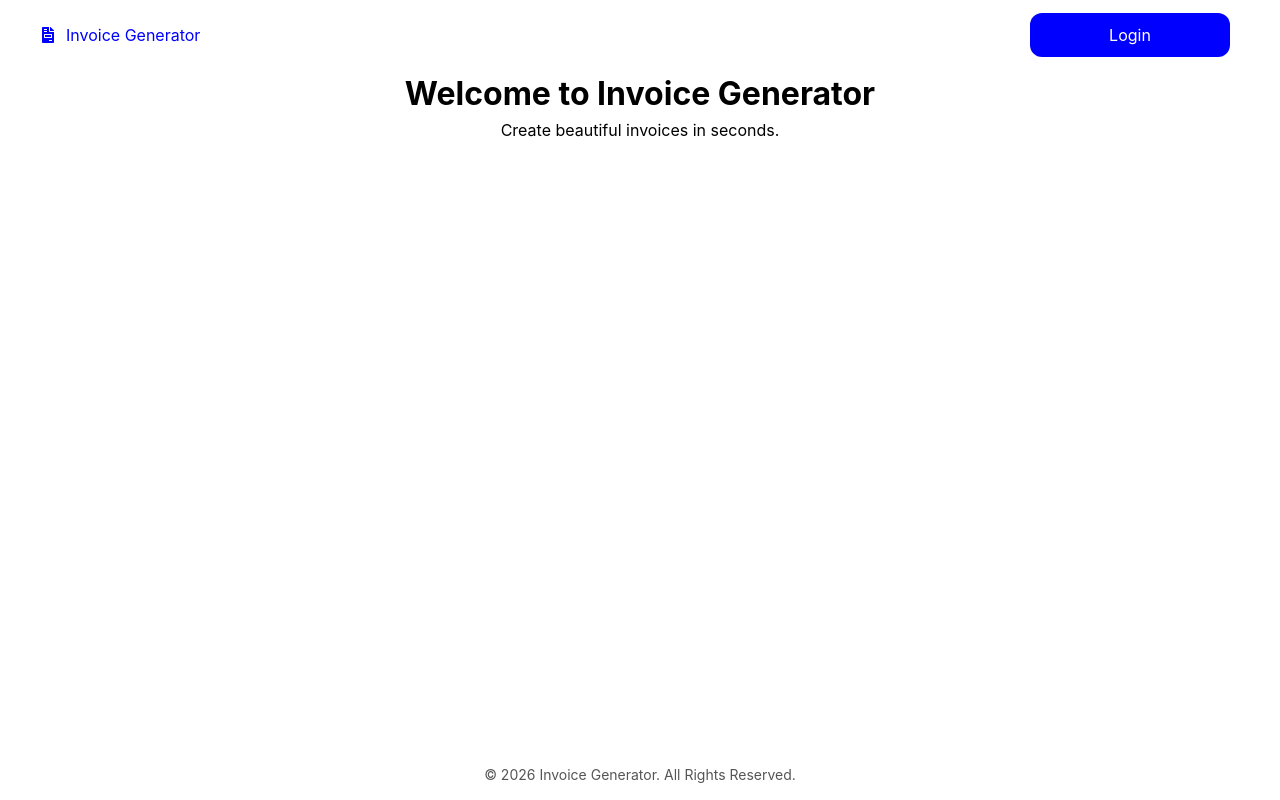
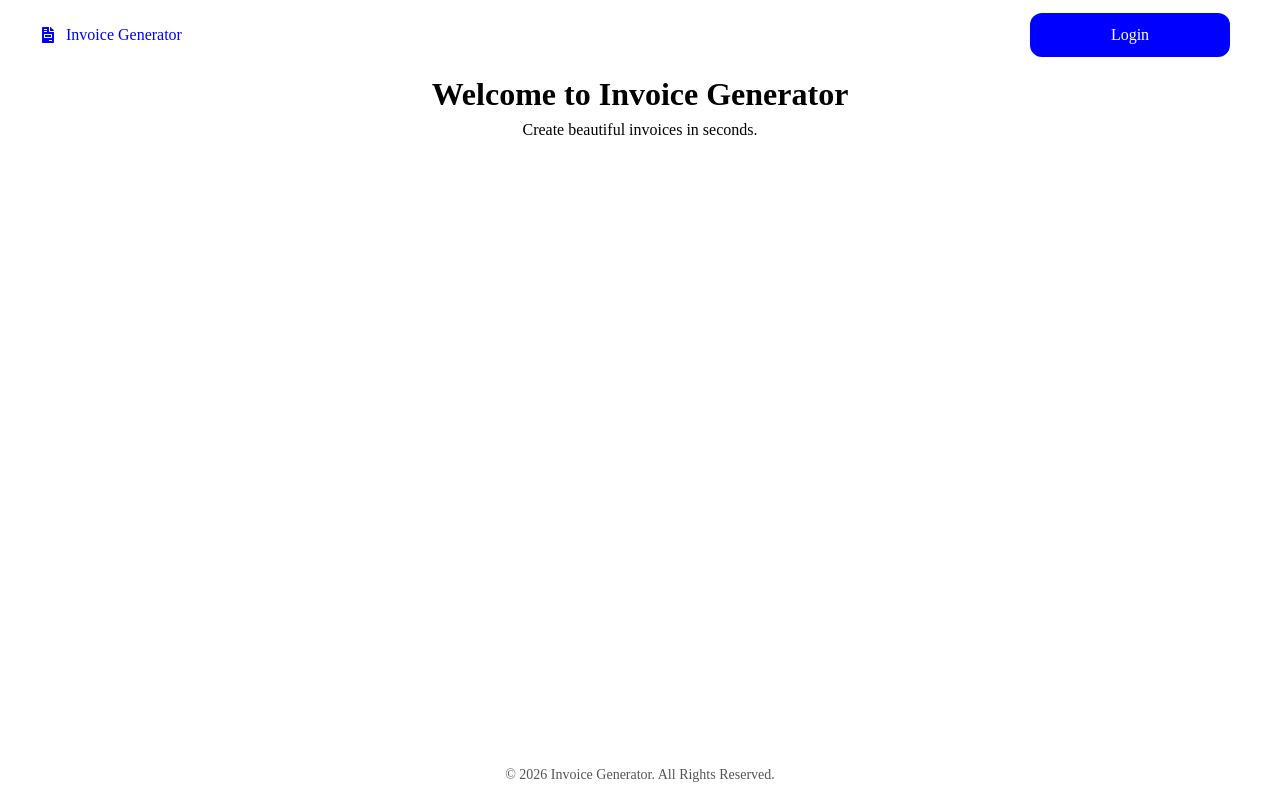
Before and after one commit to Cheffishg3094/Invoice-Generator, a React (Create React App) app: page / in a window 1280 px wide. Built offline with nearby package versions, Linux system fonts and the light colour scheme.

Commit message:
Font Fixed

```diff
--- a/src/App.css
+++ b/src/App.css
@@ -1,10 +1,3 @@
-html,
-body,
-#root {
-    height: 100%;
-    margin: 0;
-}
-
 .app {
     min-height: 100vh;
     display: flex;
--- a/src/index.css
+++ b/src/index.css
@@ -4,10 +4,7 @@
     box-sizing: border-box;
 }
 
-
-
 body {
-    font-family: "Inter", sans-serif;
     background: white;
     line-height: 1.5;
 }
```
